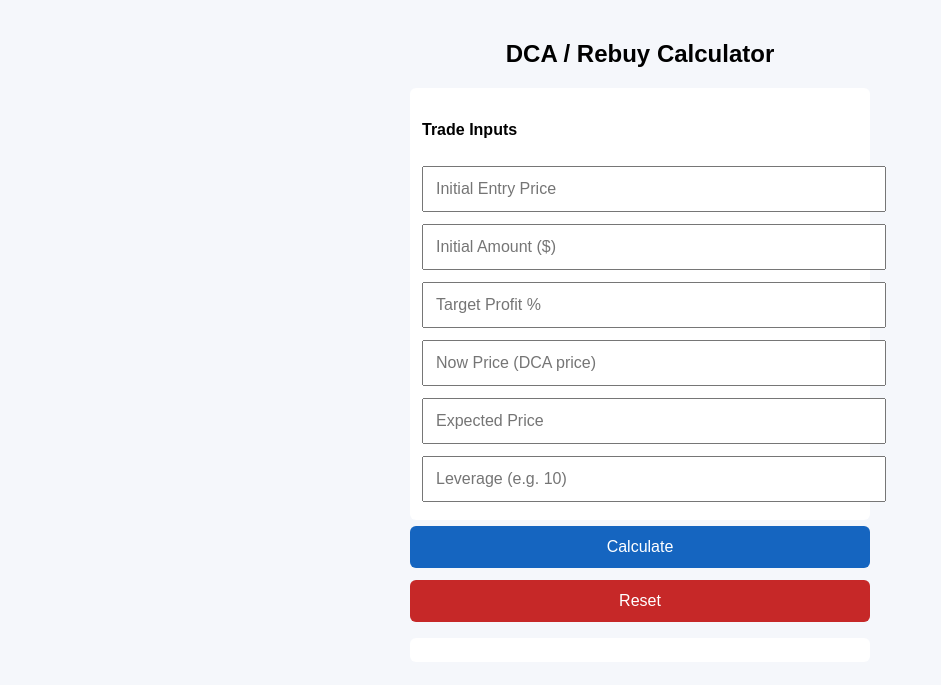
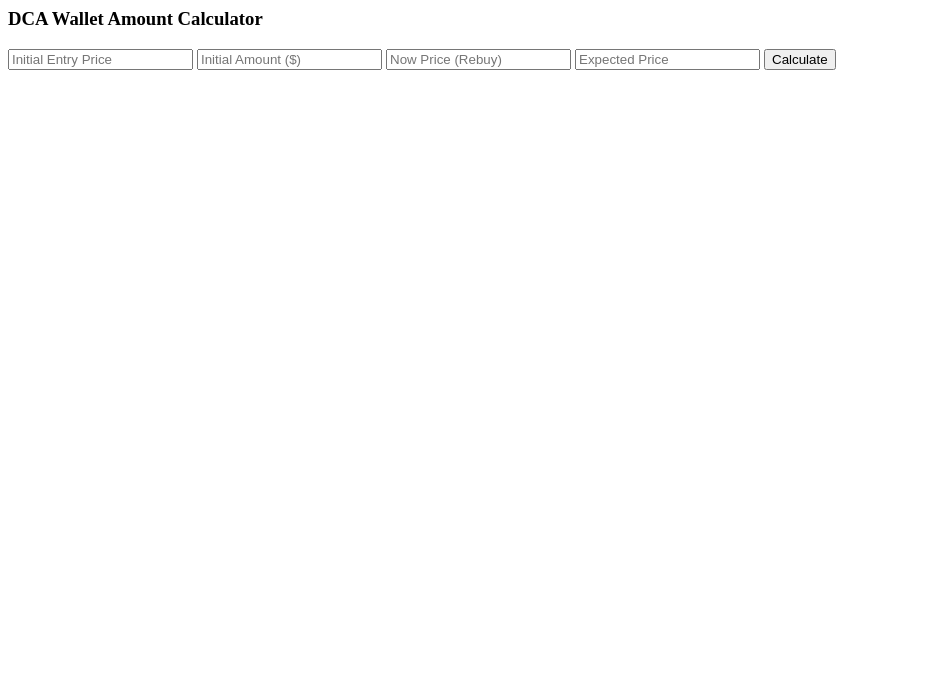
Before and after one commit to TomTrains/DCAnaya, a plain HTML site: page index.html in a window 1280 px wide. Shown: the whole page, without its empty margins (0-941 px from the left). Drawn offline with Linux system fonts and the light colour scheme.

Commit message:
index.html

```diff
--- a/index.html
+++ b/index.html
@@ -1,78 +1,29 @@
-<!DOCTYPE html>
-<html>
-<head>
-  <title>DCA Rebuy Planner</title>
-  <meta name="viewport" content="width=device-width, initial-scale=1.0">
-  <style>
-    body {
-      font-family: Arial, sans-serif;
-      max-width: 460px;
-      margin: auto;
-      padding: 20px;
-      background: #f5f7fb;
-    }
-    h2 { text-align: center; }
-    input, button {
-      width: 100%;
-      padding: 12px;
-      margin: 6px 0;
-      font-size: 16px;
-    }
-    button {
-      border: none;
-      border-radius: 6px;
-      color: white;
-    }
-    .calc { background: #1565c0; }
-    .reset { background: #c62828; }
-    .box {
-      background: white;
-      padding: 12px;
-      border-radius: 6px;
-      margin-top: 10px;
-    }
-    .result {
-      font-size: 16px;
-      line-height: 1.6;
-    }
-  </style>
-</head>
+<h3>DCA Wallet Amount Calculator</h3>
 
-<body>
+<input type="number" id="p1" placeholder="Initial Entry Price">
+<input type="number" id="a1" placeholder="Initial Amount ($)">
+<input type="number" id="p2" placeholder="Now Price (Rebuy)">
+<input type="number" id="pe" placeholder="Expected Price">
 
-<h2>DCA / Rebuy Calculator</h2>
+<button onclick="calcDCA()">Calculate</button>
 
-<div class="box">
-  <h4>Trade Inputs</h4>
-  <input type="number" id="entry" placeholder="Initial Entry Price">
-  <input type="number" id="amount" placeholder="Initial Amount ($)">
-  <input type="number" id="target" placeholder="Target Profit %">
-  <input type="number" id="now" placeholder="Now Price (DCA price)">
-  <input type="number" id="expected" placeholder="Expected Price">
-  <input type="number" id="leverage" placeholder="Leverage (e.g. 10)">
-</div>
-
-<button class="calc" onclick="calculate()">Calculate</button>
-<button class="reset" onclick="resetForm()">Reset</button>
-
-<div class="box result" id="output"></div>
+<div id="result"></div>
 
 <script>
-function calculate() {
-  let entry = Number(entry.value);
-  let amount = Number(amount.value);
-  let target = Number(target.value) / 100;
-  let now = Number(now.value);
-  let expected = Number(expected.value);
-  let leverage = Number(leverage.value);
+function calcDCA() {
+  let P1 = Number(p1.value);
+  let A1 = Number(a1.value);
+  let P2 = Number(p2.value);
+  let Pe = Number(pe.value);
 
-  if (!entry || !amount || !now || !expected || !leverage) {
-    output.innerHTML = "Please fill all fields.";
+  if (!(P2 < Pe && Pe < P1)) {
+    result.innerHTML = "Ensure: Now Price < Expected Price < Initial Price";
     return;
   }
 
-  // Initial quantity
-  let qtyInitial = (amount * leverage) / entry;
+  let A2 = A1 * (P1 - Pe) / (Pe - P2);
 
-  // Adjusted amount for DCA
-  let adjustedAmoun
+  result.innerHTML =
+    "Wallet amount needed for rebuy: <b>$" + A2.toFixed(2) + "</b>";
+}
+</script>
```
